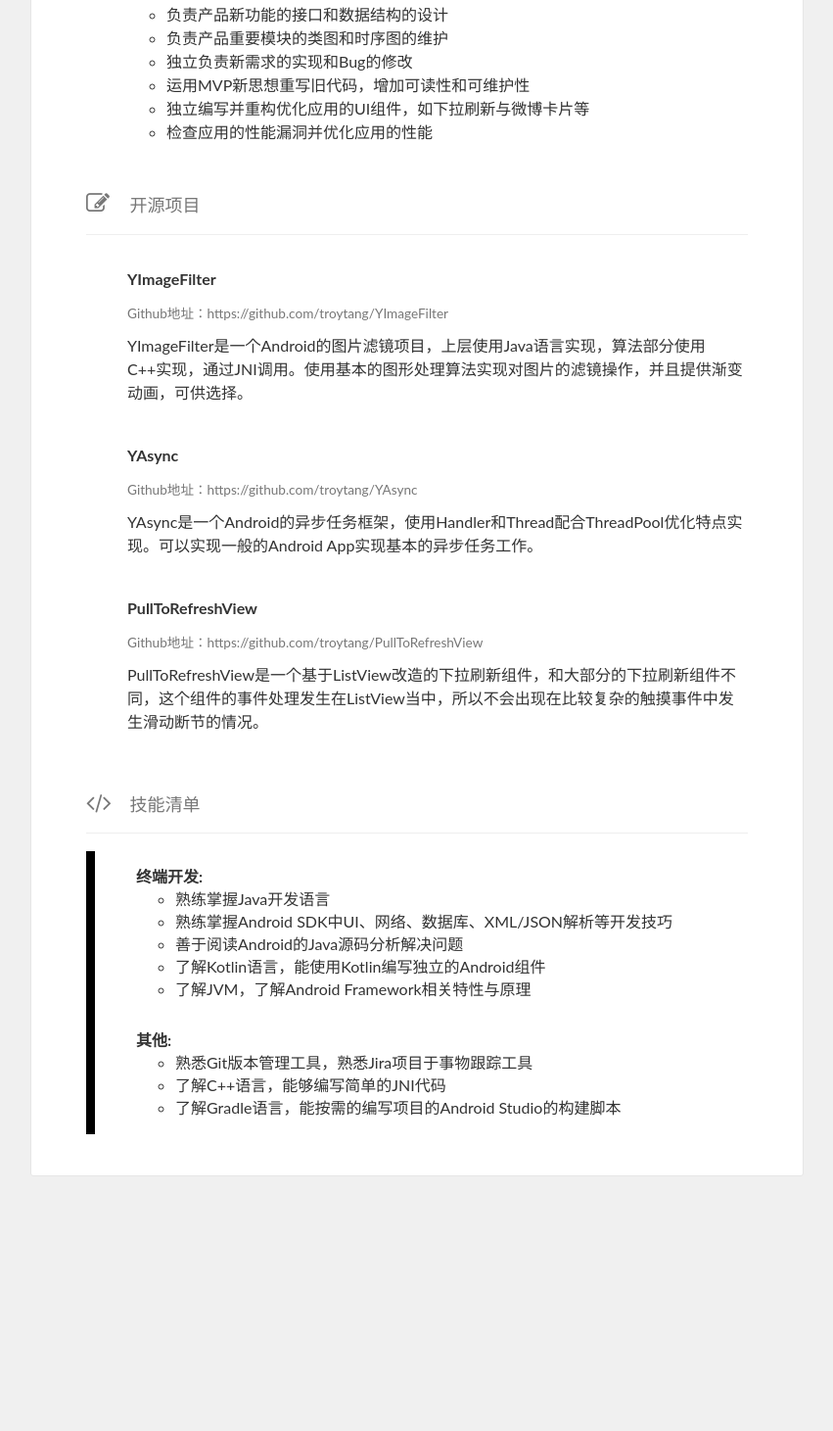
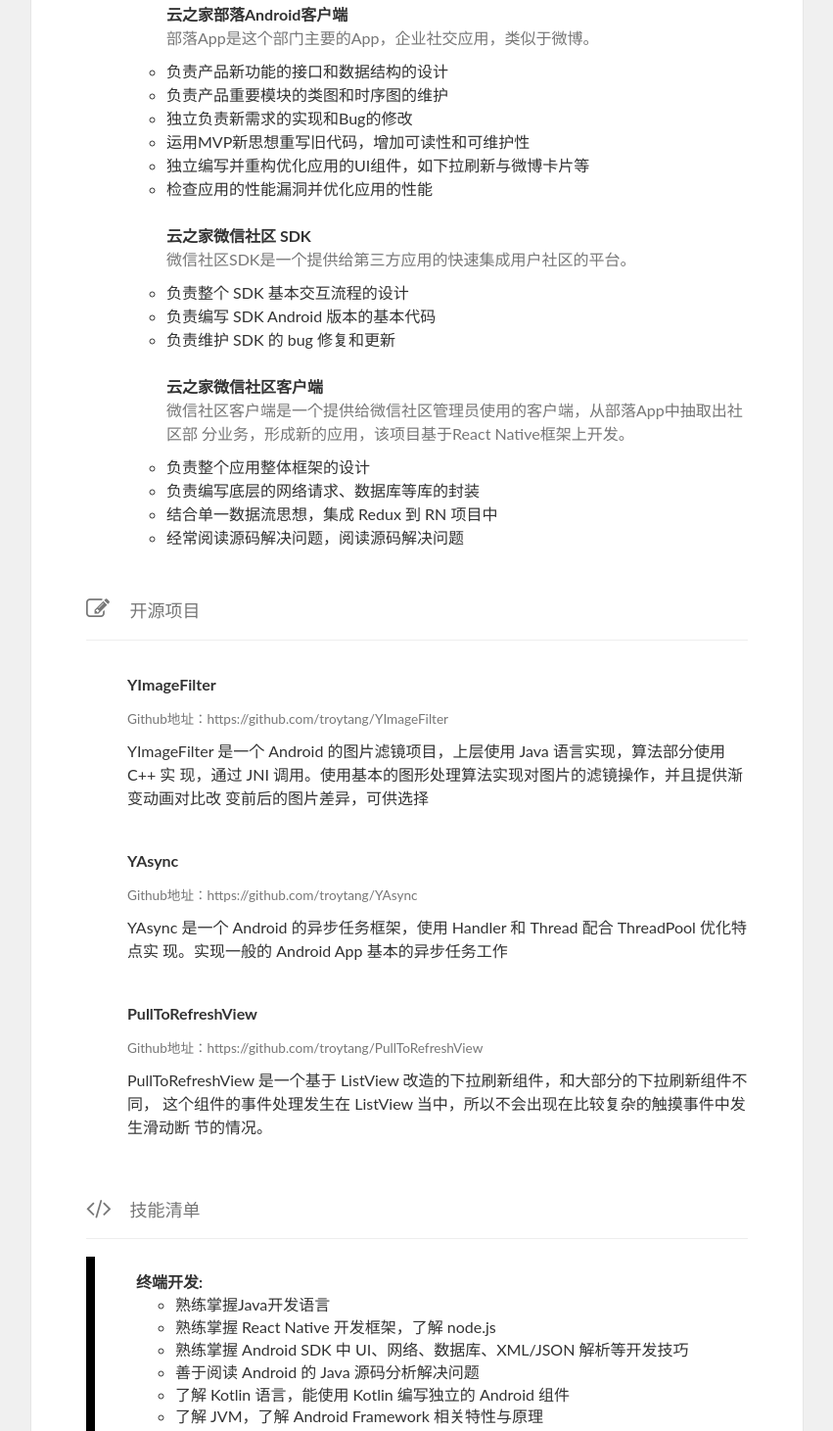
Before and after one commit to troytang/troytang.github.io, a plain HTML site: page index.html in a window 1280 px wide. Shown: the part 857-2318 px from the top of the page at 98% size, without its empty margins (214-1065 px from the left). Before the commit the page ends 2063 px from the top, so only its background shows below. Drawn offline with nearby package versions, Linux system fonts and the light colour scheme; a web font is replaced by a local one.

Commit message:
Updated resume.

```diff
--- a/index.html
+++ b/index.html
@@ -539,7 +539,7 @@
                 <div class="card">
                     <div class="profile-card">
                         <div class="profile-pic">
-                            <img class="media-object img-circle center-block" data-src="holder.js/100x100" alt="Richard Hendriks" src="http://d.pcs.baidu.com/thumbnail/02bccc2d7c8190bf1dedf868989aa304?fid=3963003682-250528-296517874597658&amp;time=1448280000&amp;rt=sh&amp;sign=FDTAER-DCb740ccc5511e5e8fedcff06b081203-yxplmNRKUJOKRoEw8GjKqVGls%2B0%3D&amp;expires=2h&amp;chkv=0&amp;chkbd=0&amp;chkpc=&amp;dp-logid=7580783160672528821&amp;dp-callid=0&amp;size=c850_u580&amp;quality=100" itemprop="image">
+                            <img class="media-object img-circle center-block" data-src="holder.js/100x100" alt="Troy Tang" src="./image/myself.png" itemprop="image">
                         </div>
                         <div class="contact-details">
                             <div class="name-and-profession">
@@ -553,7 +553,7 @@
                                 </span>
 
                                 <span class="info">
-                                    twy1225@outlook.com
+                                    troytang1@gmail.com
                                 </span>
                             </div>
 
@@ -563,7 +563,7 @@
                                 </span>
 
                                 <span class="info">
-                                    (86) 159-1317-7020
+                                    (86) 132-4373-9065
                                 </span>
                             </div>
 
@@ -592,8 +592,7 @@
 
                     <div class="card-nested" itemprop="description">
                         <p>
-                            您好！我是唐沃源，是一名Android开发工程师，从事Android开发工作已经有一年有余的时间了。
-                            在工作期间，除了探索Android各类型的技术实现和原理之外，还会搞搞开源项目。感谢百忙之中阅读我的简历。
+                            您好！我是唐沃源，是一名Android开发工程师，从事Android开发工作已经有两年有余的时间 了。 在工作期间，除了探索Android各类型的技术实现和原理之外，还会搞搞开源项目。感谢百 忙之中阅读我的简历。
                         </p>
                     </div>
 
@@ -626,19 +625,37 @@
 
                                 <p class="text-muted">
                                     <small>
-                                        <span class="space-right"> 2014 年 7 月 -  2015 年 11 月  </span>
-                                        <span> <i class="fa fa-clock-o icon-left"></i> 1 年 4 月 </span>
+                                        <span class="space-right"> 2014 年 7 月 -  2016 年 10 月  </span>
+                                        <span> <i class="fa fa-clock-o icon-left"></i> 2 年 3 月 </span>
                                     </small>
                                 </p>
-                                <p>在该公司的移动互联平台事业部担任Android开发工程师，负责开发和维护公司旗下的Android App的工作。</p>
+                                <p>在该公司的移动互联平台事业部担任 Android 开发工程师，负责开发和维护公司旗下的 Android App 的工作。2016 年开始担任 Android 项目经理，负责沟通和维护现有项目并主持开发新项 目。</p>
                                 <ul>
                                     <strong> 云之家部落Android客户端</strong>
+                                    <p class="text-muted"><span class="space-right">部落App是这个部门主要的App，企业社交应用，类似于微博。</span></p>
                                     <li> 负责产品新功能的接口和数据结构的设计</li>
                                     <li> 负责产品重要模块的类图和时序图的维护</li>
                                     <li> 独立负责新需求的实现和Bug的修改</li>
                                     <li> 运用MVP新思想重写旧代码，增加可读性和可维护性</li>
                                     <li> 独立编写并重构优化应用的UI组件，如下拉刷新与微博卡片等</li>
                                     <li> 检查应用的性能漏洞并优化应用的性能</li>
+                                </ul>
+                                <br />
+                                <ul>
+                                    <strong> 云之家微信社区 SDK </strong>
+                                    <p class="text-muted"><span class="space-right">微信社区SDK是一个提供给第三方应用的快速集成用户社区的平台。</span></p>
+                                    <li> 负责整个 SDK 基本交互流程的设计</li>
+                                    <li> 负责编写 SDK Android 版本的基本代码 </li>
+                                    <li> 负责维护 SDK 的 bug 修复和更新</li>
+                                </ul>
+                                <br />
+                                <ul>
+                                    <strong> 云之家微信社区客户端 </strong>
+                                    <p class="text-muted"><span class="space-right">微信社区客户端是一个提供给微信社区管理员使用的客户端，从部落App中抽取出社区部 分业务，形成新的应用，该项目基于React Native框架上开发。</span></p>
+                                    <li> 负责整个应用整体框架的设计 </li>
+                                    <li> 负责编写底层的网络请求、数据库等库的封装</li>
+                                    <li> 结合单一数据流思想，集成 Redux 到 RN 项目中 </li>
+                                    <li> 经常阅读源码解决问题，阅读源码解决问题 </li>
                                 </ul>
                             </div>
 
@@ -660,7 +677,7 @@
                                         <span class="space-right">Github地址：https://github.com/troytang/YImageFilter</span>
                                     </small>
                                 </p>
-                                <p>YImageFilter是一个Android的图片滤镜项目，上层使用Java语言实现，算法部分使用C++实现，通过JNI调用。使用基本的图形处理算法实现对图片的滤镜操作，并且提供渐变动画，可供选择。</p>
+                                <p>YImageFilter 是一个 Android 的图片滤镜项目，上层使用 Java 语言实现，算法部分使用 C++ 实 现，通过 JNI 调用。使用基本的图形处理算法实现对图片的滤镜操作，并且提供渐变动画对比改 变前后的图片差异，可供选择</p>
                             </div>
                         </li>
                         <li class="card-nested">
@@ -675,8 +692,7 @@
                                     </small>
                                 </p>
                                 <p>
-                                    YAsync是一个Android的异步任务框架，使用Handler和Thread配合ThreadPool优化特点实现。可以实现一般的Android
-                                    App实现基本的异步任务工作。
+                                    YAsync 是一个 Android 的异步任务框架，使用 Handler 和 Thread 配合 ThreadPool 优化特点实 现。实现一般的 Android App 基本的异步任务工作
                                 </p>
                             </div>
                         </li>
@@ -691,7 +707,7 @@
                                         <span class="space-right">Github地址：https://github.com/troytang/PullToRefreshView</span>
                                     </small>
                                 </p>
-                                <p>PullToRefreshView是一个基于ListView改造的下拉刷新组件，和大部分的下拉刷新组件不同，这个组件的事件处理发生在ListView当中，所以不会出现在比较复杂的触摸事件中发生滑动断节的情况。</p>
+                                <p>PullToRefreshView 是一个基于 ListView 改造的下拉刷新组件，和大部分的下拉刷新组件不同， 这个组件的事件处理发生在 ListView 当中，所以不会出现在比较复杂的触摸事件中发生滑动断 节的情况。</p>
                             </div>
                         </li>
                     </ul>
@@ -702,18 +718,19 @@
                             <strong>终端开发:</strong>
                             <ul>
                                 <li> 熟练掌握Java开发语言</li>
-                                <li> 熟练掌握Android SDK中UI、网络、数据库、XML/JSON解析等开发技巧</li>
-                                <li> 善于阅读Android的Java源码分析解决问题</li>
-                                <li> 了解Kotlin语言，能使用Kotlin编写独立的Android组件</li>
-                                <li> 了解JVM，了解Android Framework相关特性与原理</li>
+                                <li> 熟练掌握 React Native 开发框架，了解 node.js </li>
+                                <li> 熟练掌握 Android SDK 中 UI、网络、数据库、XML/JSON 解析等开发技巧 </li>
+                                <li> 善于阅读 Android 的 Java 源码分析解决问题 </li>
+                                <li> 了解 Kotlin 语言，能使用 Kotlin 编写独立的 Android 组件 </li>
+                                <li> 了解 JVM，了解 Android Framework 相关特性与原理</li>
                             </ul>
                         </li>
                         <li class="card-nested skill master">
                             <strong>其他:</strong>
                             <ul>
-                                <li> 熟悉Git版本管理工具，熟悉Jira项目于事物跟踪工具</li>
-                                <li> 了解C++语言，能够编写简单的JNI代码</li>
-                                <li> 了解Gradle语言，能按需的编写项目的Android Studio的构建脚本</li>
+                                <li> 熟悉 Git 版本管理工具，熟悉 Jira 项目于事物跟踪工具 </li>
+                                <li> 了解 C++语言，能够编写简单的 JNI 代码</li>
+                                <li> 了解 Gradle 语言，能按需的编写项目的 Android Studio 的构建脚本</li>
                             </ul>
                         </li>
                     </ul>
```
Also changed, not shown: image/myself.png (added).
